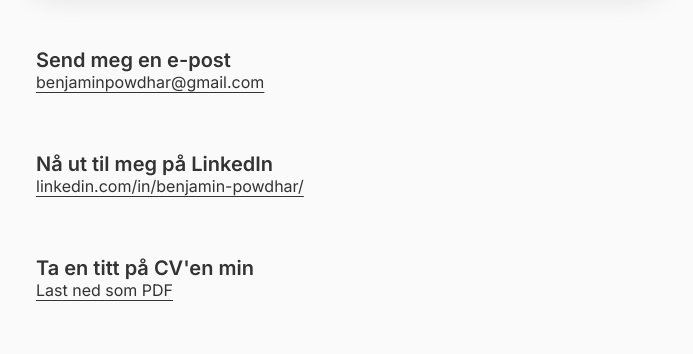
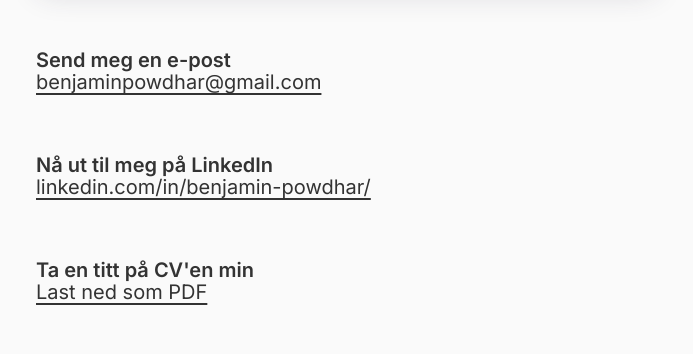
Before and after one commit to powdhar/benjamin-portfolio-2022, a React (Create React App) app: page / in a window 1280 px wide. Shown: the part 955-1309 px from the top of the page, without its empty margins (293-986 px from the left). Built offline with nearby package versions, Linux system fonts and the light colour scheme.

Commit message:
Update Contact.css

```diff
--- a/src/Styles/Contact.css
+++ b/src/Styles/Contact.css
@@ -10,8 +10,17 @@
 }
 
 .Contact a {
+    font-size: 20px;
+    line-height: 24px;
     text-decoration: underline;
     text-underline-position: under;
     color: #333333;
     line-height: 20px;
+    transition: all 0.4s ease;
 }
+
+.Contact a:hover {
+    margin-left: 8px;
+    transition: all 0.4s ease;
+    text-decoration: underline;
+}
```
